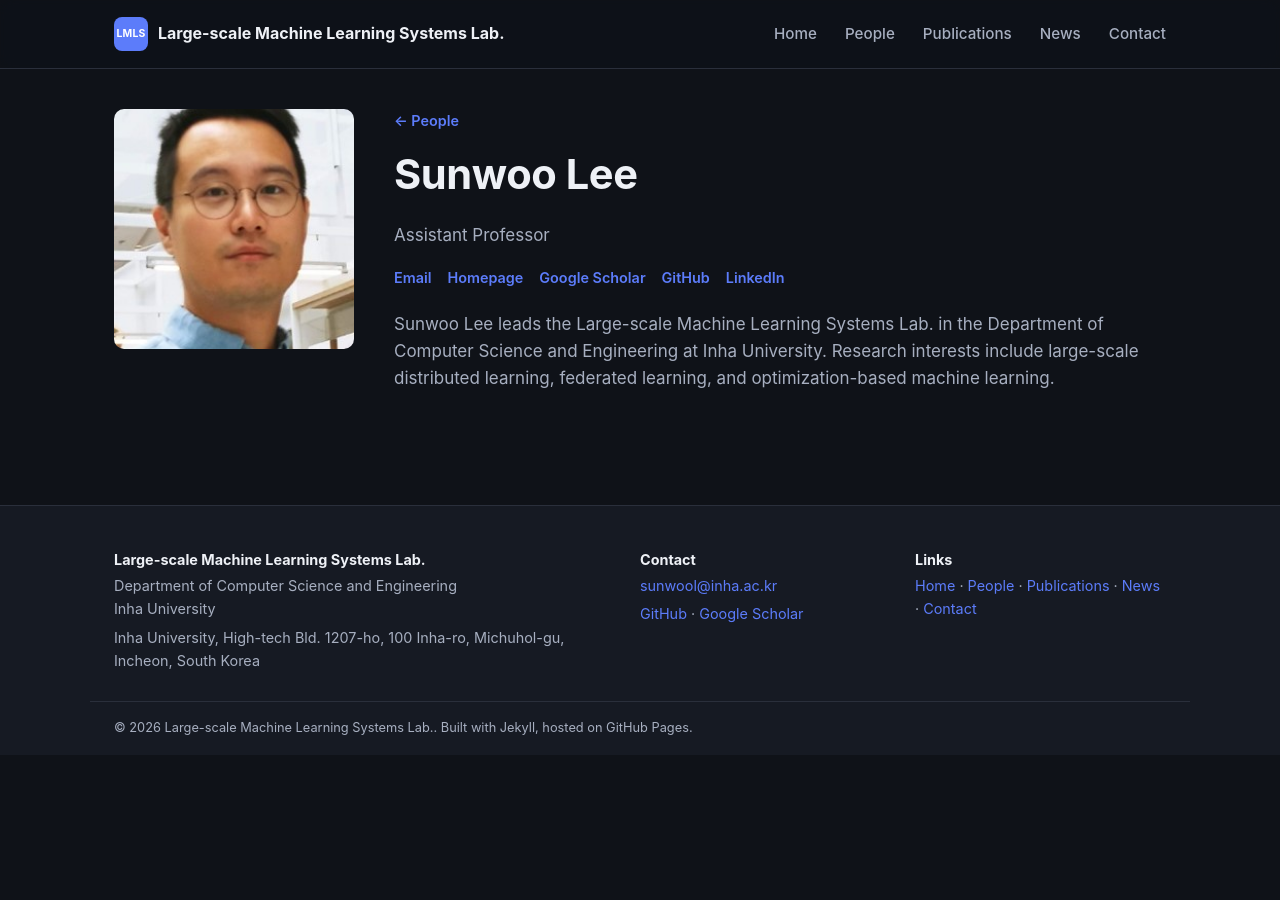
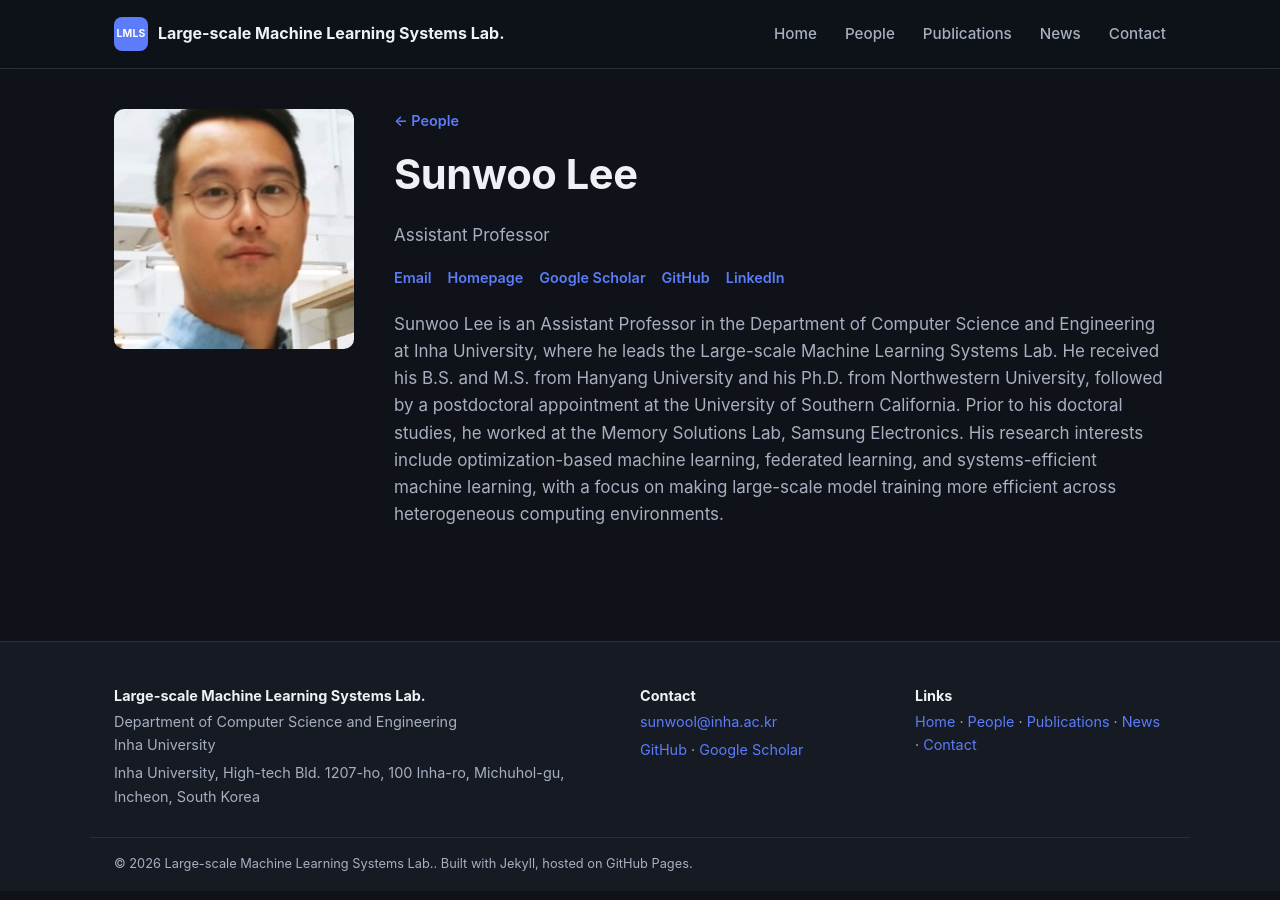
Before and after one commit to LMLS-Lab/lmls-lab.github.io, a Jekyll site: the page built from _people/sunwoo-lee.md, in a window 1280 px wide. Built offline with Jekyll 4.4.1, drawn with Linux system fonts in a browser that asks for light colours.

Commit message:
Updated Bio.

```diff
--- a/_people/sunwoo-lee.md
+++ b/_people/sunwoo-lee.md
@@ -10,9 +10,6 @@ github: ""                             # TODO: GitHub username, optional
 linkedin: "https://www.linkedin.com/in/sunwoo-lee-90a7308a/?locale=en"                           # TODO: LinkedIn URL, optional
 photo: "/assets/images/sunwoo-lee.jpg"                              # TODO: e.g. /assets/images/people/sunwoo-lee.jpg
 ---
-Sunwoo Lee leads the Large-scale Machine Learning Systems Lab. in the
-{{ site.department }} at {{ site.university }}. Research interests include
-large-scale distributed learning, federated learning, and optimization-based machine
-learning.
+Sunwoo Lee is an Assistant Professor in the Department of Computer Science and Engineering at Inha University, where he leads the Large-scale Machine Learning Systems Lab. He received his B.S. and M.S. from Hanyang University and his Ph.D. from Northwestern University, followed by a postdoctoral appointment at the University of Southern California. Prior to his doctoral studies, he worked at the Memory Solutions Lab, Samsung Electronics. His research interests include optimization-based machine learning, federated learning, and systems-efficient machine learning, with a focus on making large-scale model training more efficient across heterogeneous computing environments.
 
 <!-- TODO: replace with an actual bio (education, prior positions, interests). -->
```
